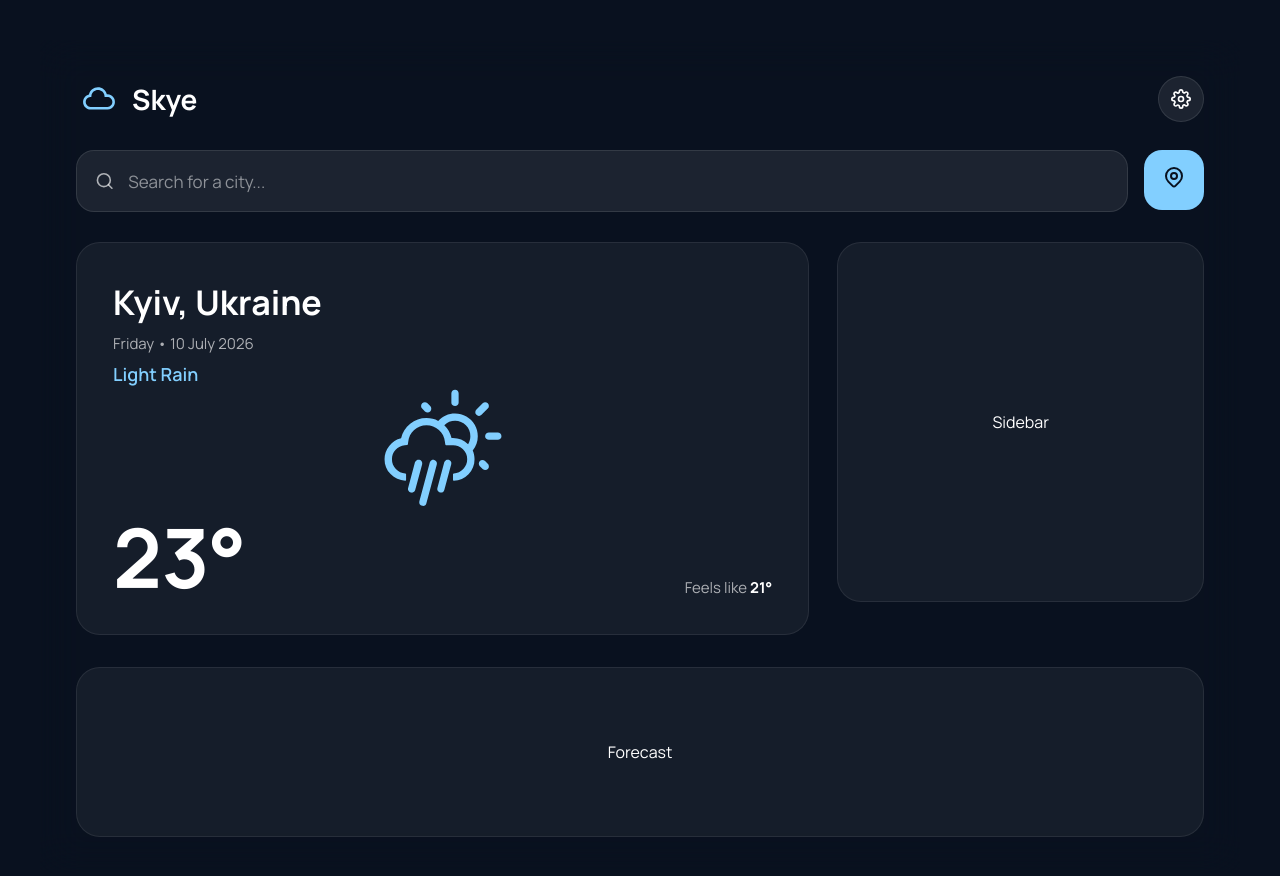
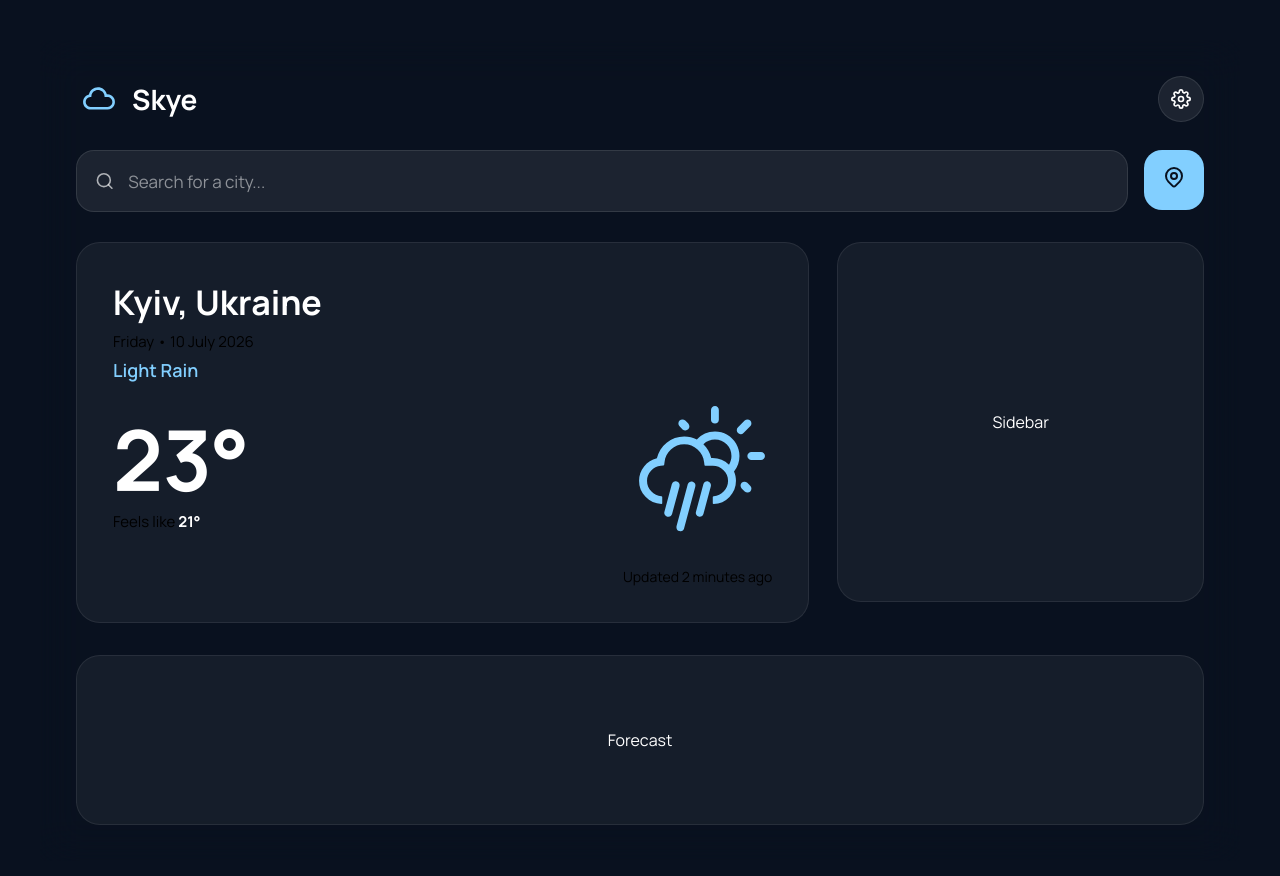
Before and after one commit to MelAiia/weather-aiia-app, a React (Vite) app in the folder weather-aiia-app/: page / in a window 1280 px wide. Shown: the top 876 px of the page. Built offline with nearby package versions, Linux system fonts and the light colour scheme.

Commit message:
Added changes for CurrentWeather

```diff
--- a/weather-aiia-app/src/components/CurrentWeather/CurrentWeather.css
+++ b/weather-aiia-app/src/components/CurrentWeather/CurrentWeather.css
@@ -14,26 +14,26 @@
   justify-content: space-between;
 }
 
-.weather-top {
+.weather-header {
   display: flex;
   flex-direction: column;
-  gap: 8px;
+  gap: 6px;
 }
 
 .city {
   margin: 0;
 
+  color: white;
+
   font-size: 34px;
 
   font-weight: 700;
-
-  color: white;
 }
 
 .date {
   margin: 0;
 
-  color: rgba(255, 255, 255, 0.65);
+  color: var(--text-secondary);
 
   font-size: 15px;
 }
@@ -48,42 +48,38 @@
   font-weight: 600;
 }
 
-.weather-icon {
-  display: flex;
-
-  justify-content: center;
-}
-
-.weather-icon svg {
-  font-size: 130px;
-
-  color: var(--accent);
-}
-
-.weather-bottom {
+.weather-body {
   display: flex;
 
   justify-content: space-between;
 
-  align-items: flex-end;
+  align-items: center;
+
+  margin: 20px 0;
+}
+
+.temperature-block {
+  display: flex;
+
+  flex-direction: column;
 }
 
 .temperature {
   margin: 0;
 
-  font-size: 82px;
+  font-size: 84px;
 
   font-weight: 700;
 
+  line-height: 1;
+
   color: white;
-
-  line-height: 1;
 }
 
 .feels-like {
-  margin: 0;
+  margin-top: 10px;
 
-  color: rgba(255, 255, 255, 0.65);
+  color: var(--text-secondary);
 
   font-size: 15px;
 }
@@ -91,3 +87,23 @@
 .feels-like strong {
   color: white;
 }
+
+.weather-icon svg {
+  font-size: 140px;
+
+  color: var(--accent);
+}
+
+.weather-footer {
+  display: flex;
+
+  justify-content: flex-end;
+}
+
+.weather-footer p {
+  margin: 0;
+
+  font-size: 14px;
+
+  color: var(--text-secondary);
+}
--- a/weather-aiia-app/src/components/CurrentWeather/CurrentWeather.jsx
+++ b/weather-aiia-app/src/components/CurrentWeather/CurrentWeather.jsx
@@ -4,7 +4,7 @@ import { WiDayRain } from "react-icons/wi";
 function CurrentWeather() {
   return (
     <section className="current-weather">
-      <div className="weather-top">
+      <div className="weather-header">
         <h1 className="city">Kyiv, Ukraine</h1>
 
         <p className="date">Friday • 10 July 2026</p>
@@ -12,16 +12,22 @@ function CurrentWeather() {
         <p className="description">Light Rain</p>
       </div>
 
-      <div className="weather-icon">
-        <WiDayRain />
+      <div className="weather-body">
+        <div className="temperature-block">
+          <h2 className="temperature">23°</h2>
+
+          <p className="feels-like">
+            Feels like <strong>21°</strong>
+          </p>
+        </div>
+
+        <div className="weather-icon">
+          <WiDayRain />
+        </div>
       </div>
 
-      <div className="weather-bottom">
-        <h2 className="temperature">23°</h2>
-
-        <p className="feels-like">
-          Feels like <strong>21°</strong>
-        </p>
+      <div className="weather-footer">
+        <p>Updated 2 minutes ago</p>
       </div>
     </section>
   );
```
